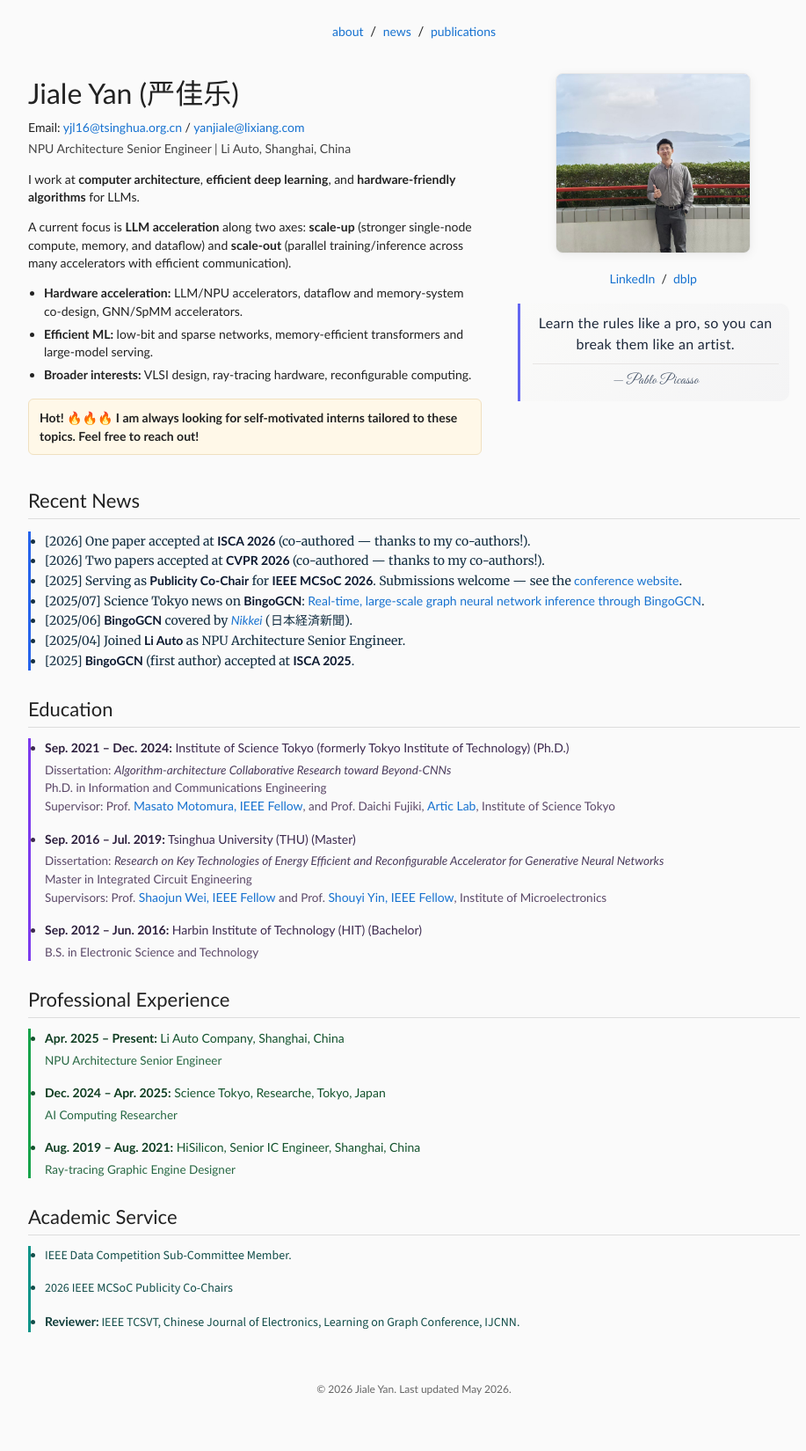
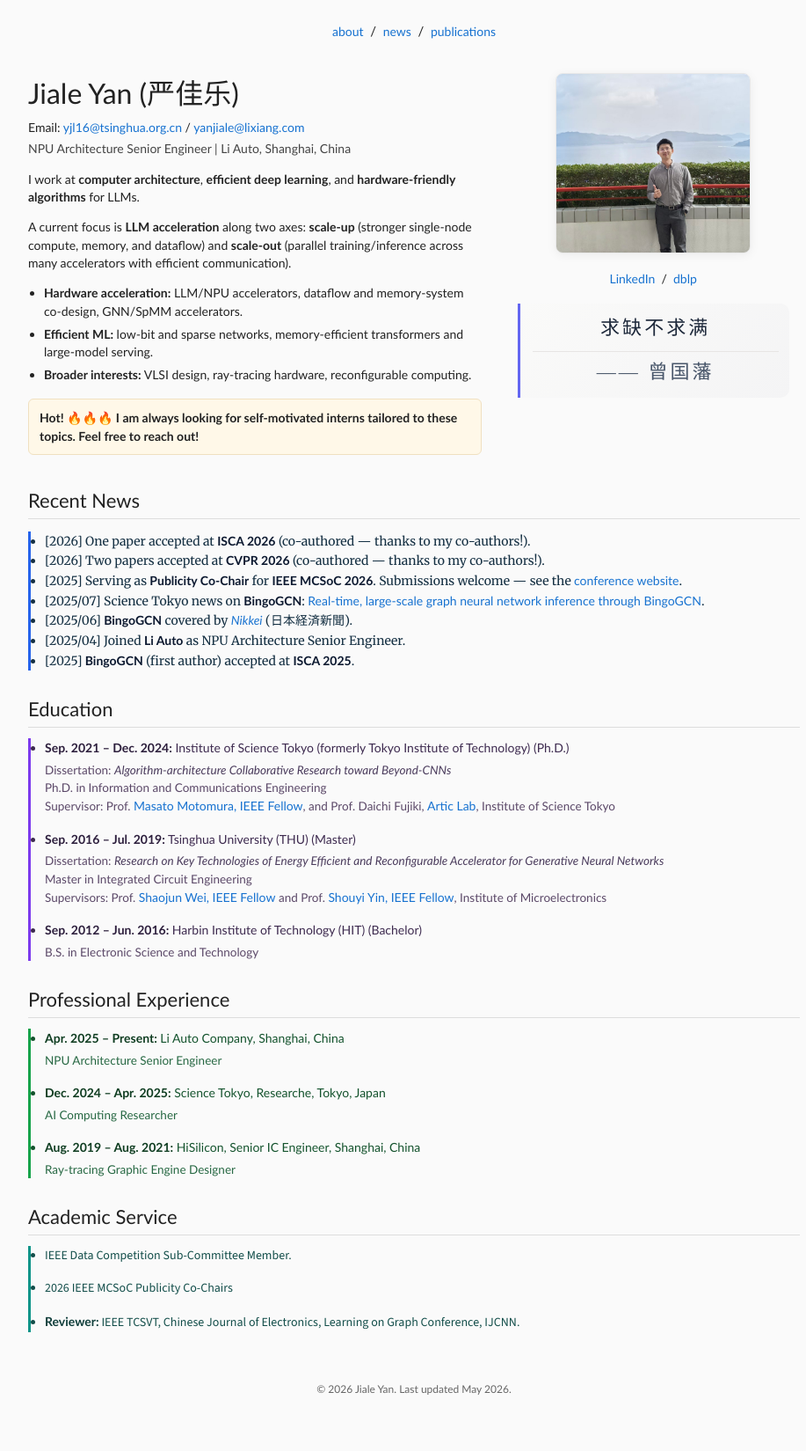
Before and after one commit to LouiValley/LouiValley.github.io, a Jekyll site: the page built from index.html, in a window 1280 px wide. Shown: the whole page at 88% size, without its empty margins (169-1086 px from the left). Built offline with Jekyll 4.4.1, drawn with Linux system fonts in a browser that asks for light colours; some web fonts are replaced.

Commit message:
Hero quote: Zeng Guofan phrase with Ma Shan Zheng font

```diff
--- a/_layouts/plain.html
+++ b/_layouts/plain.html
@@ -7,7 +7,7 @@
   <meta name="description" content="{{ site.description }}">
   <link rel="preconnect" href="https://fonts.googleapis.com">
   <link rel="preconnect" href="https://fonts.gstatic.com" crossorigin>
-  <link href="https://fonts.googleapis.com/css2?family=Great+Vibes&family=IBM+Plex+Serif:ital,wght@0,400;0,500;0,600;1,400&family=Merriweather:ital,wght@0,400;0,700;1,400&family=Source+Sans+3:ital,wght@0,400;0,500;0,600;1,400&display=swap" rel="stylesheet">
+  <link href="https://fonts.googleapis.com/css2?family=IBM+Plex+Serif:ital,wght@0,400;0,500;0,600;1,400&family=Ma+Shan+Zheng&family=Merriweather:ital,wght@0,400;0,700;1,400&family=Source+Sans+3:ital,wght@0,400;0,500;0,600;1,400&display=swap" rel="stylesheet">
   <link rel="stylesheet" href="{{ '/stylesheet.css' | relative_url }}">
 </head>
 <body>
--- a/index.html
+++ b/index.html
@@ -32,9 +32,9 @@ title: Jiale Yan
       &nbsp;/&nbsp;
       <a href="https://dblp.org/pid/228/2666.html">dblp</a>
     </p>
-    <blockquote class="hero-philosophy">
-      <p>Learn the rules like a pro, so you can break them like an artist.</p>
-      <footer>— Pablo Picasso</footer>
+    <blockquote class="hero-philosophy" lang="zh-CN">
+      <p>求缺不求满</p>
+      <footer>—— 曾国藩</footer>
     </blockquote>
   </td>
 </tr>
--- a/stylesheet.css
+++ b/stylesheet.css
@@ -207,10 +207,10 @@ body {
   border-radius: 0 10px 10px 0;
   background: linear-gradient(135deg, #fafaf9 0%, #f4f4f5 100%);
   text-align: center;
-  font-family: 'Great Vibes', cursive;
-  font-size: 16px;
-  line-height: 1.5;
-  letter-spacing: 0.02em;
+  font-family: 'Ma Shan Zheng', 'KaiTi', 'STKaiti', serif;
+  font-size: 22px;
+  line-height: 1.55;
+  letter-spacing: 0.14em;
 }
 
 .hero-philosophy p {
@@ -612,7 +612,8 @@ h2.pub-year {
 
   .hero-philosophy {
     max-width: 100%;
-    font-size: 15px;
+    font-size: 19px;
+    letter-spacing: 0.1em;
   }
 
   .pub-table tr {
```
